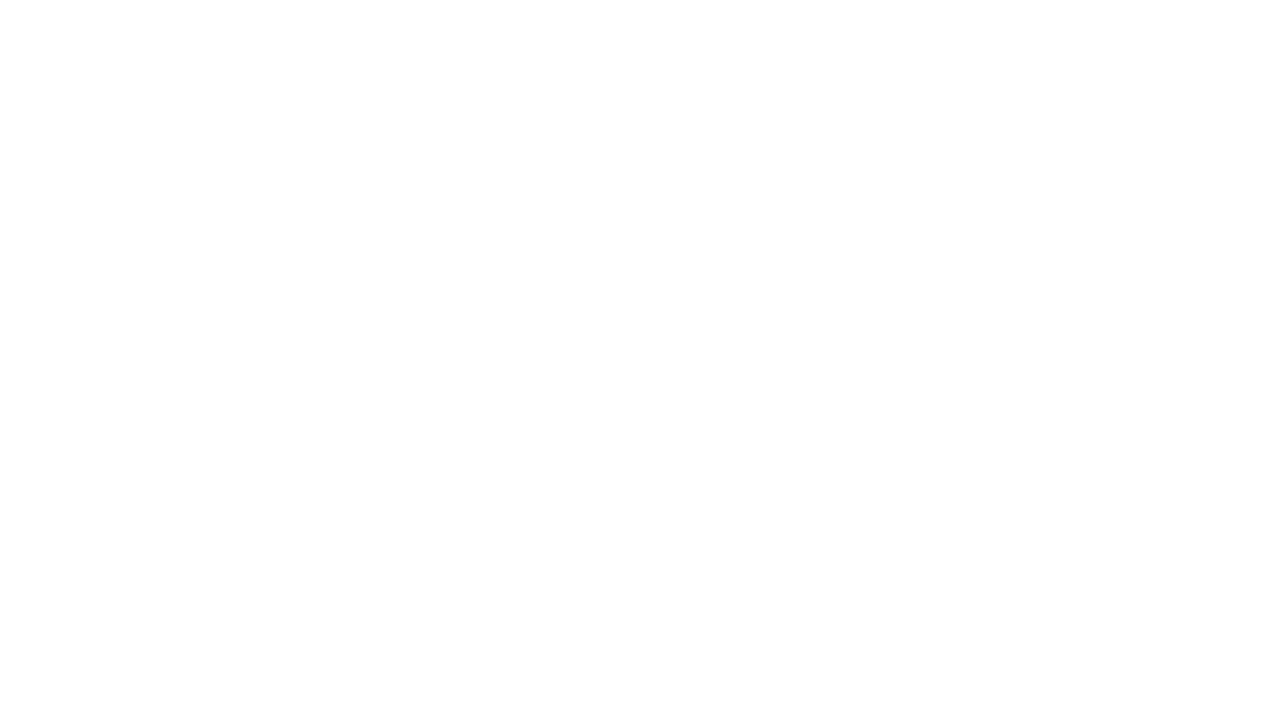
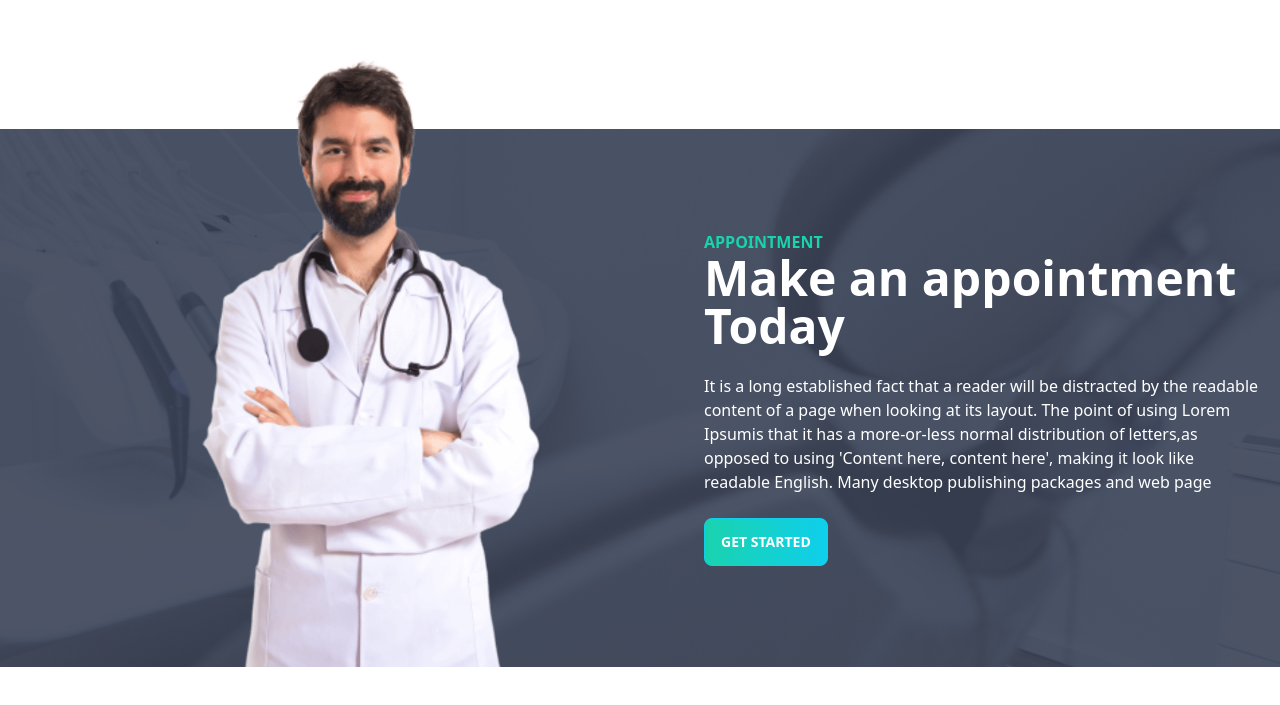
Before and after one commit to habiburrahman26/doctors-portal-client, a React (Create React App) app: page / in a window 1280 px wide. Shown: the part 2402-3107 px from the top of the page. Before the commit the page ends 2531 px from the top, so only its background shows below. Built offline with nearby package versions, Linux system fonts and the light colour scheme.

Commit message:
complete appoinment section

```diff
--- /dev/null
+++ b/src/components/pages/Home/Appoiement.js
@@ -0,0 +1,37 @@
+import React from 'react';
+import doctor from '../../../assets/images/doctor.png';
+
+const Appoiement = () => {
+  return (
+    <div class="hero bg-accent bg-appointment mb-24">
+      <div class="hero-content flex-col lg:flex-row">
+        <img
+          src={doctor}
+          class="hidden md:flex max-w-xs lg:max-w-2xl rounded-lg mt-[-150px] -mb-4 flex-end"
+          alt=""
+        />
+        <div>
+          <h1 className='font-bold uppercase text-secondary'>
+            Appointment
+          </h1>
+          <h3 class="text-3xl lg:text-5xl font-bold text-white">
+            Make an appointment Today
+          </h3>
+          <p class="py-6 text-white">
+            It is a long established fact that a reader will be distracted by
+            the readable content of a page when looking at its layout. The point
+            of using Lorem Ipsumis that it has a more-or-less normal
+            distribution of letters,as opposed to using 'Content here, content
+            here', making it look like readable English. Many desktop publishing
+            packages and web page
+          </p>
+          <button className="btn btn-primary bg-gradient-to-r from-secondary to-primary text-white font-bold">
+            Get Started
+          </button>
+        </div>
+      </div>
+    </div>
+  );
+};
+
+export default Appoiement;
--- a/src/components/pages/Home/Home.js
+++ b/src/components/pages/Home/Home.js
@@ -1,5 +1,6 @@
 import React from 'react';
 import Services from '../../Services/Services';
+import Appoiement from './Appoiement';
 import Banner from './Banner';
 import Info from './Info';
 
@@ -8,7 +9,8 @@ const Home = () => {
     <>
       <Banner />
       <Info />
-      <Services/>
+      <Services />
+      <Appoiement />
     </>
   );
 };
--- a/tailwind.config.js
+++ b/tailwind.config.js
@@ -4,6 +4,7 @@ module.exports = {
     extend: {
       backgroundImage: {
         'banner-chair': "url('/src/assets/images/bg.png')",
+        'appointment':"url('/src/assets/images/appointment.png')"
       }
     },
   },
```
